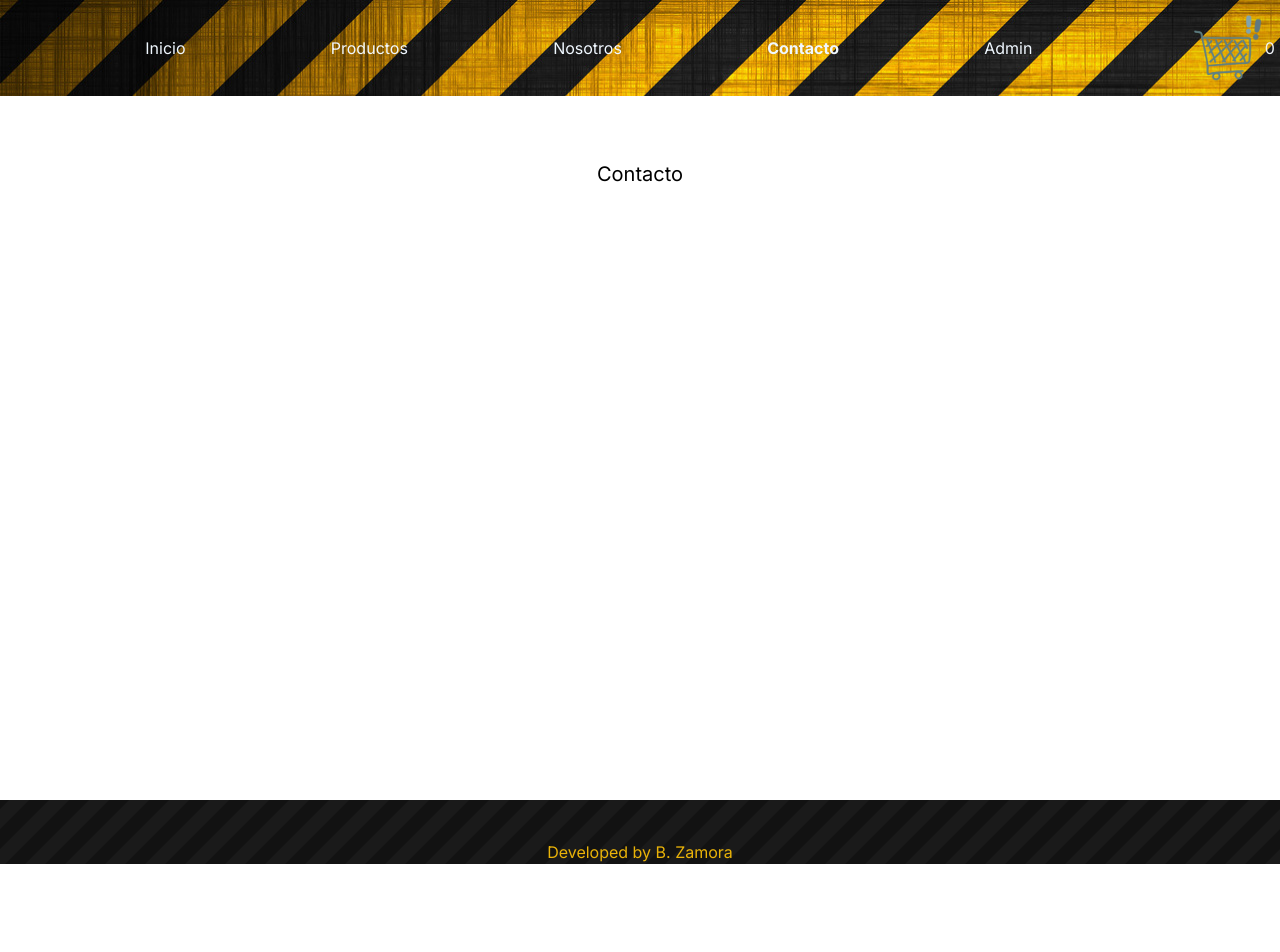
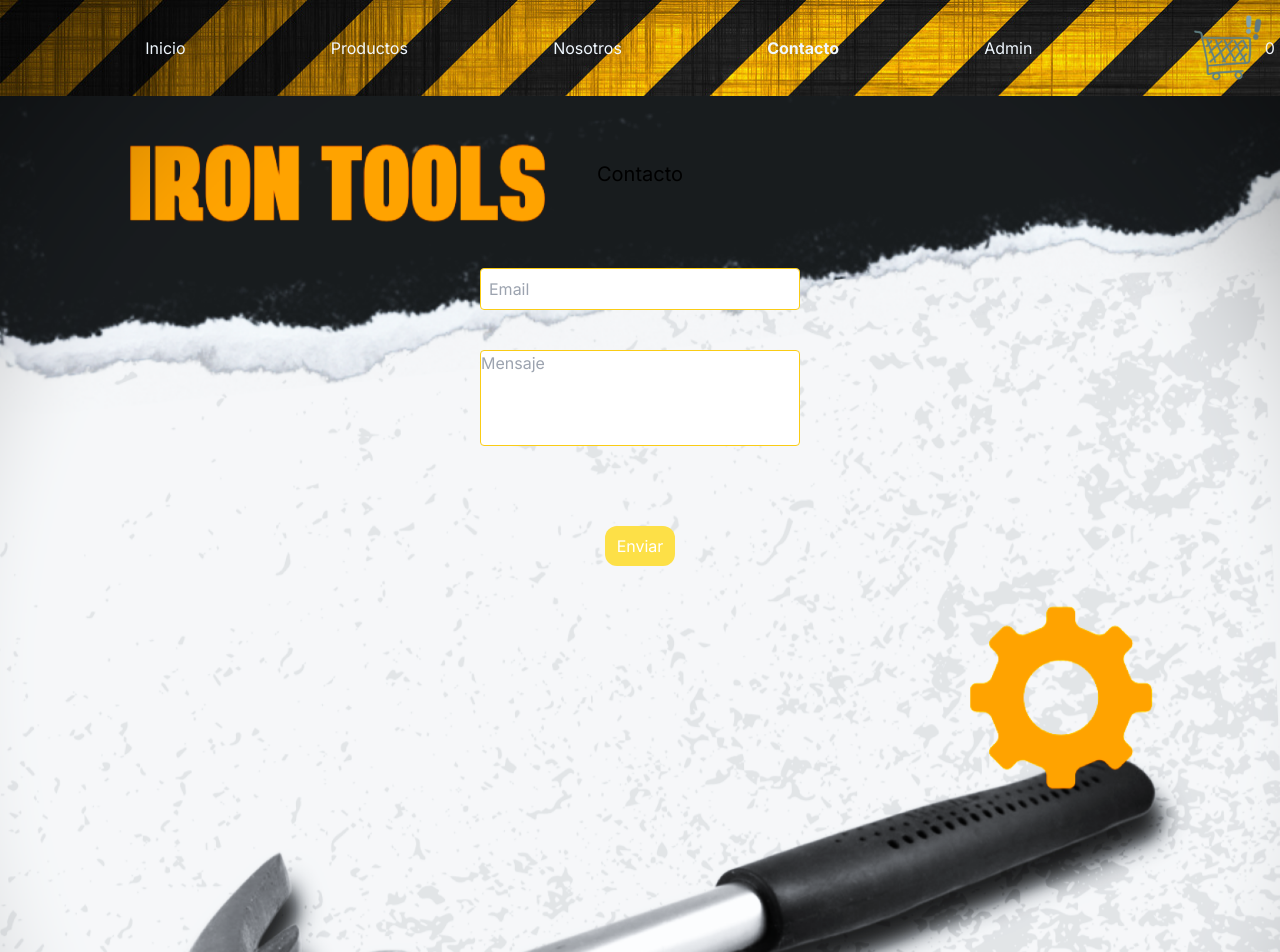
Before and after one commit to blastonyz/Next, a Next.js app: page /contacto in a window 1280 px wide. Shown: the top 952 px of the page. Before the commit the page ends 864 px from the top, so only its background shows below. Built offline with nearby package versions, Linux system fonts and the light colour scheme; no server answers.

Commit message:
deploy22

```diff
--- a/app/admin/edit/[id]/page.js
+++ b/app/admin/edit/[id]/page.js
@@ -2,7 +2,7 @@ import EditForm from "@/app/components/admin/EditForm"
 
 const EditPage = async ({params}) => {
     const {id} = params
-    const item = await fetch(`http://${process.env.NEXT_PUBLIC_API_URL}/api/producto/${id}`,{cache: 'no-store'}).then(res => res.json())
+    const item = await fetch(`${process.env.API_URL}/api/producto/${id}`,{cache: 'no-store'}).then(res => res.json())
 
     return(
         <div>
--- a/app/components/admin/ProductTable.jsx
+++ b/app/components/admin/ProductTable.jsx
@@ -2,7 +2,7 @@ import Image from "next/image"
 import Link from "next/link"
 import { Boton } from "../ui/Boton"
 const ProductTable = async () => {
-    const items = await fetch(`http://${process.env.NEXT_PUBLIC_API_URL}/api/productos/todos`,{cache: "no-store"}).then(r => r.json())
+    const items = await fetch(`${process.env.API_URL}/api/productos/todos`,{cache: "no-store"}).then(r => r.json())
 
     return(
         <div className="overflow-x-auto">
@@ -40,7 +40,7 @@ const ProductTable = async () => {
                                         </td>
                                     <td className="p-2">
                                         <Boton className="bg-green-400">
-                                            <Link href={`http://${process.env.NEXT_PUBLIC_API_URL}/admin/edit/${item.id}`}>editar</Link>
+                                            <Link href={`${process.env.API_URL}/admin/edit/${item.id}`}>editar</Link>
                                         </Boton>
                                     </td>
                                 </tr>
@@ -52,10 +52,10 @@ const ProductTable = async () => {
             </table>
                             <div className="m-auto p-10 flex justify-evenly">
                             <Boton className="bg-orange-500">
-                             <Link href={`http://${process.env.NEXT_PUBLIC_API_URL}/admin/create`}>Crear +</Link>
+                             <Link href={`${process.env.API_URL}/admin/create`}>Crear +</Link>
                             </Boton>
                             <Boton className="bg-orange-500">
-                            <Link href={`http://${process.env.NEXT_PUBLIC_API_URL}/admin/orders`}>Ventas</Link>
+                            <Link href={`${process.env.API_URL}/admin/orders`}>Ventas</Link>
                             </Boton>
                             </div>
         </div>
--- a/app/components/contacto/ContactForm.jsx
+++ b/app/components/contacto/ContactForm.jsx
@@ -18,15 +18,16 @@ const ContactForm = () => {
 
     const handleSubmit = async (e) => {
         e.preventDefault()
+    }
+
     return(
-        <form onSubmit={handleSubmit} className="my-12 mx-auto w-1/2">
-            <input name="email" type="email" required placeholder="Email" className="p-2 rounded w-1/2 border border-yellow-400 block ml-60" onChange={handleChange}/>
-            <textarea name="text" required placeholder="Mensaje" className="resize-none w-1/2 h-24 my-10 rounded border border-yellow-400 block ml-60" onChange={handleChange}></textarea>
+        <form onSubmit={handleSubmit} className="mx-auto w-1/2 flex flex-col items-center">
+        <input name="email" type="email" required placeholder="Email" className="p-2 rounded w-1/2 border border-yellow-400" onChange={handleChange}/>
+        <textarea name="text" required placeholder="Mensaje" className="resize-none w-1/2 h-24 my-10 rounded border border-yellow-400" onChange={handleChange}></textarea>
+        <Boton type= "submit" className="mt-10">Enviar</Boton>
+    </form>
+    )
 
-            <Boton type= "submit" className="mt-10">Enviar</Boton>
-        </form>
-    )
-}
 }
 
-export default ContactForm
+export default ContactForm;
--- a/app/components/products/ProductDetail.jsx
+++ b/app/components/products/ProductDetail.jsx
@@ -4,7 +4,7 @@ import QuantSelec from './QuantSelec';
 
 export const ProductDetail = async ({id}) => {
 
-    const item = await fetch(`http://${process.env.NEXT_PUBLIC_API_URL}/api/producto/${id}`,{cache:"no-store"}).then(r => r.json()).catch(Error)
+    const item = await fetch(`${process.env.API_URL}/api/producto/${id}`,{cache:"no-store"}).then(r => r.json()).catch(Error)
 
 
 
--- a/app/components/products/ProductList.jsx
+++ b/app/components/products/ProductList.jsx
@@ -3,8 +3,8 @@ import { ProductCard } from './ProductCard.jsx';
 
 
 export const ProductList = async ({ categoria }) => {
-    console.log('fetch:',process.env.NEXT_PUBLIC_API_URL);
-    const items = await fetch(`http://${process.env.NEXT_PUBLIC_API_URL}/api/productos/${categoria}`,{cache:"no-store"}).then(r => {
+    console.log('fetch:',process.env.API_URL);
+    const items = await fetch(`${process.env.API_URL}/api/productos/${categoria}`,{cache:"no-store"}).then(r => {
     if(!r.ok){
         throw new Error
     }
--- a/app/contacto/page.js
+++ b/app/contacto/page.js
@@ -2,11 +2,12 @@ import React from 'react'
 import ContactForm from '../components/contacto/ContactForm.jsx'
 
 export default function Contacto () {
+
   return (
-    <section className='top-40 py-40 text-center min-h-screen'>
-        <h2 className='Italic text-xl bold'> Contacto</h2>
-
-        <ContactForm/>
-    </section>
-  )
+    <section className='pt-40 pb-20 text-center min-h-screen flex flex-col justify-start items-center nosotros'>
+         <h2 className='Italic text-xl bold'> Contacto</h2>
+      <div className='mt-20 w-full flex justify-center'>
+         <ContactForm/>
+      </div>
+    </section>)
 }
--- a/app/firebase/firebaseConfig.js
+++ b/app/firebase/firebaseConfig.js
@@ -5,12 +5,12 @@ import {getStorage} from "firebase/storage"
 
 
 export const firebaseConfig = {
-  apiKey: "AIzaSyC8ke4C5odvQZfISAfwlRi_1sUSxUhZrSo",
-  authDomain: "next-cc43a.firebaseapp.com",
-  projectId: "next-cc43a",
-  storageBucket: "next-cc43a.appspot.com",
-  messagingSenderId: "454727340926",
-  appId: "1:454727340926:web:14ae9aacd34f308ce6192f"
+  apiKey: process.env.NEXT_PUBLIC_API_KEY,
+  authDomain: process.env.NEXT_PUBLIC_API_KEY,
+  projectId:process.env.NEXT_PUBLIC_PROJECT_ID,
+  storageBucket: process.env.NEXT_PUBLIC_STORAGE_BUCKET,
+  messagingSenderId: process.env.NEXT_PUBLIC_SENDER_ID,
+  appId: process.env.NEXT_PUBLIC_APP_ID
 };
 
 // Initialize Firebase
--- a/app/globals.css
+++ b/app/globals.css
@@ -15,10 +15,11 @@
 .body{
   width: 100%;
 }
-.ProductsContainer .CategoriesMenu {
-  display: none;
+
+.nosotros {
+  background: url(../public/backgrounds/orderback.png);
+  background-repeat: no-repeat;
+  background-size: cover;
+  width: 100vw;
+  height: 150vh;
 }
-
-.ProductsContainer:hover .CategoriesMenu {
-  display: block;
-}
```
Also changed, not shown: 2 other files (tests, documents, lock files or other folders).
